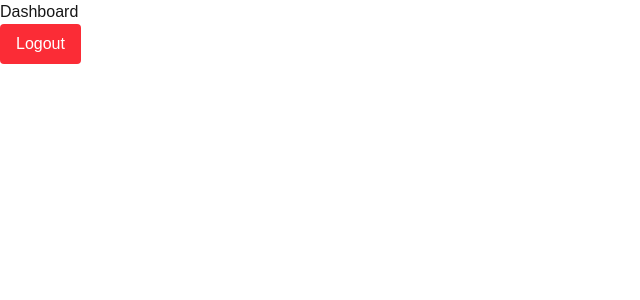
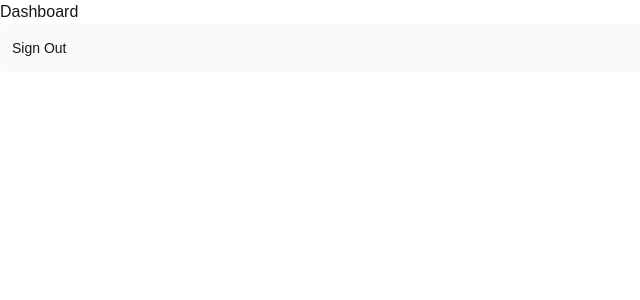
Before and after one commit to zzuo123/jellyrec, a Next.js app in the folder jellyrec-web/: page /dashboard in a window 1280 px wide. Shown: the top 300 px of the page, without its empty margins (0-640 px from the left). Built offline with nearby package versions, Linux system fonts and the light colour scheme.

Commit message:
Completed logout

```diff
--- a/jellyrec-web/app/dashboard/page.tsx
+++ b/jellyrec-web/app/dashboard/page.tsx
@@ -1,31 +1,19 @@
-import { serverLogout } from "@/app/lib/actions";
-import { auth, signOut } from "@/auth";
+import { signOut } from "@/auth";
 
 export default async function DashboardPage() {
-    async function handleLogout() {
-        'use server';
-        const session = await auth();
-        if (session && session.user) {
-            const baseurl = session.user.baseurl as string;
-            const token = session.user.token as string;
-            const result = await serverLogout(baseurl, token);
-            if (result) {
-                await signOut({ redirectTo: '/' });
-            } else {
-                console.error("Failed to log out from server");
-            }
-        }
-    }
-
     // enable logout functionality with button click and handle any errors
     return (
         <div>
             <h1>Dashboard</h1>
-            <form action={handleLogout}>
-                <button type="submit" className="bg-red-500 text-white px-4 py-2 rounded">
-                    Logout
-                </button>
-            </form>
+        <form action={async () => {
+            'use server';
+            await signOut({ redirectTo: '/' });
+        }}>
+          <button className="flex h-[48px] w-full grow items-center justify-center gap-2 rounded-md bg-gray-50 p-3 text-sm font-medium hover:bg-sky-100 hover:text-blue-600 md:flex-none md:justify-start md:p-2 md:px-3">
+            <div className="hidden md:block">Sign Out</div>
+          </button>
+        </form>
+
         </div>
     );
 }
```
